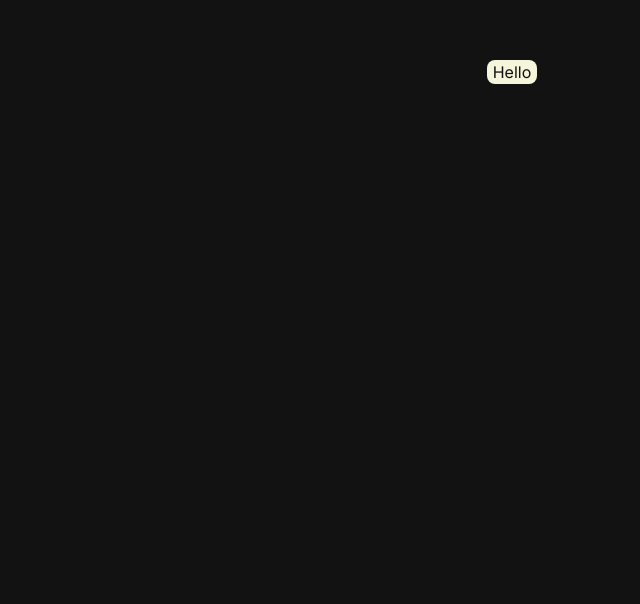
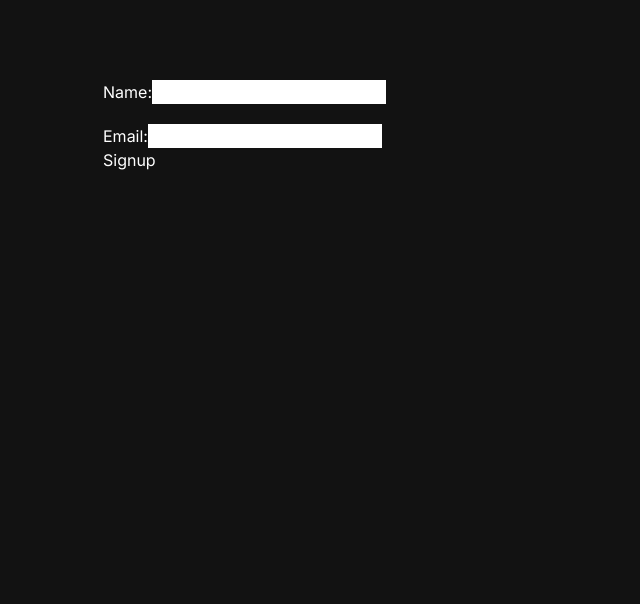
Before and after one commit to ANINDITAPRIYADARSHINI/Code-Challenge, a Next.js app: page /form in a window 1280 px wide. Shown: the part 196-800 px from the top of the page, without its empty margins (153-793 px from the left). Built offline with nearby package versions, Linux system fonts and the light colour scheme.

Commit message:
Added Sign-up form.

```diff
--- a/app/form/form.module.css
+++ b/app/form/form.module.css
@@ -1,13 +1,38 @@
-.container {
-    height: fit-content;
-    width: 50px;
-    display: flex;
-    align-items: center;
-    justify-content: center;
+
+.form {
+    max-width: "400px";
+    padding: "1rem";
+    border: "1px solid #ccc";
+    border-radius: "8px";
+    color: var(--bgLight);
+    margin-left: 20%;
     margin-top: 20%;
-    margin-left: 50%;
-    border-radius: 8px;
-    border-color: antiquewhite;
-    background-color: beige;
-    color: var(--bgNight);
-}
+    width: 50%;
+  }
+
+  .field {
+    margin-bottom: "1rem";
+    gap: 20%;
+  }
+
+  .label {
+    display: "block";
+     margin-bottom: "0.5rem";
+    font-weight: "bold";
+  }
+
+  .input {
+    width: "100%";
+    padding: "0.5rem";
+    border-radius: "4px";
+    border: "1px solid #ccc";
+    margin-top: 20px;
+  }
+  .button {
+    padding: "0.5rem 1rem";
+    background-color: "#0070f3";
+    color: "#fff";
+    border: "none";
+    border-radius: "4px";
+    cursor: "pointer";
+  }
--- a/app/form/page.tsx
+++ b/app/form/page.tsx
@@ -1,9 +1,57 @@
+"use client"
+import React, { useState } from "react";
 import styles from "./form.module.css";
 
 export default function Form() {
-    return(
-        <div className={styles.container}>
-            <h1>Hello</h1>
-        </div>
-    )
+    const [name, setName] = useState("");
+    const [email, setEmail] = useState("");
+     const handleSubmit = (e: React.FormEvent) => {
+    e.preventDefault();
+
+    // Validate form (basic example)
+    if (!name || !email) {
+      alert("All fields are required!");
+      return;
+    }
+
+    // Save user data
+    setUser({ name, email });
+  };
+
+
+
+  return (
+    <form onSubmit={handleSubmit} className={styles.form}>
+      <div className={styles.field}>
+        <label className={styles.label}>Name:</label>
+        <input
+          type="text"
+          value={name}
+          onChange={(e) => setName(e.target.value)}
+          className={styles.input}
+          required
+        />
+      </div>
+
+      <div className={styles.field}>
+        <label className={styles.label}>Email:</label>
+        <input
+          type="email"
+          value={email}
+          onChange={(e) => setEmail(e.target.value)}
+          className={styles.input}
+          required
+        />
+      </div>
+
+      <button type="submit" className={styles.button}>
+        Signup
+      </button>
+    </form>
+  );
 }
+
+
+function setUser(arg0: { name: string; email: string; }) {
+    throw new Error("Function not implemented.");
+}
```
